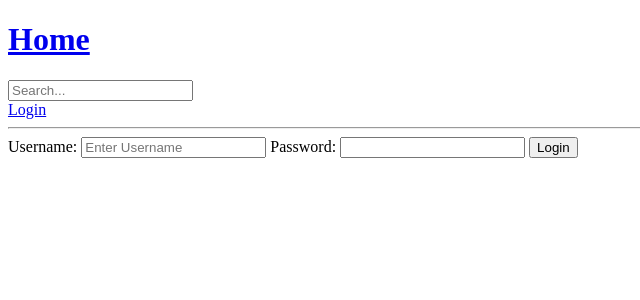
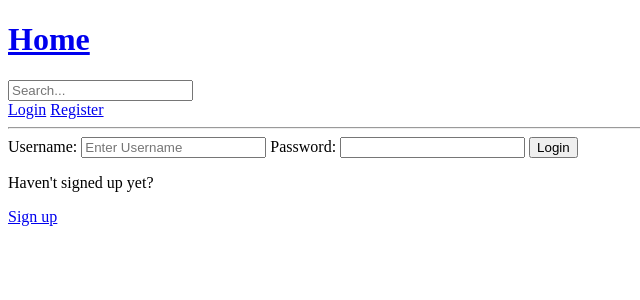
Before and after one commit to ashawe/diskcuss, a Django app: page /login/ in a window 1280 px wide. Shown: the top 300 px of the page, without its empty margins (0-640 px from the left). Run offline with Django 3.2, Linux system fonts and the light colour scheme.

Commit message:
Implement Register

```diff
--- a/base/templates/base/login_register.html
+++ b/base/templates/base/login_register.html
@@ -1,7 +1,7 @@
 {% extends 'main.html' %}
 
 {% block content %}
-
+{% if page == 'login' %}
     <div>
         <form action="" method="post">
             {% csrf_token %}
@@ -14,6 +14,20 @@
 
             <input type="submit" value="Login">
         </form>
+        <p>Haven't signed up yet?</p>
+        <a href="{% url 'register' %}">Sign up</a>
     </div>
+{% else %}
+<div>
+    <form action="" method="post">
+        {% csrf_token %}
 
+        {{form.as_p}}
+
+        <input type="submit" value="Register">
+    </form>
+    <p>Already signed up yet?</p>
+    <a href="{% url 'login' %}">Login</a>
+</div>
+{% endif %}
 {% endblock content %}
--- a/base/urls.py
+++ b/base/urls.py
@@ -5,6 +5,7 @@ from . import views
 urlpatterns = [
     path('login/', views.loginPage, name="login"),
     path('logout/', views.logoutUser, name="logout"),
+    path('register/', views.registerPage, name="register"),
     path('admin/', admin.site.urls),
     path('', views.home, name="home"),
     path('room/<str:pk>/', views.room, name="room"),
--- a/base/views.py
+++ b/base/views.py
@@ -4,6 +4,7 @@ from django.contrib import messages
 from django.contrib.auth import authenticate, login, logout
 from django.contrib.auth.decorators import login_required
 from django.db.models import Q
+from django.contrib.auth.forms import UserCreationForm
 from .models import Room, Topic
 from .forms import RoomForm
 
@@ -14,7 +15,7 @@ def loginPage(request):
         return redirect('home')
 
     if request.method == "POST":
-        username = request.POST.get('username')
+        username = request.POST.get('username').lower()
         password = request.POST.get('password')
 
         try:
@@ -28,12 +29,27 @@ def loginPage(request):
         except:
             messages.error(request, 'Username or Password incorrect')
 
-    context = {}
+    context = {'page':'login'}
     return render(request,'base/login_register.html',context)
 
 def logoutUser(request):
     logout(request)
     return redirect('home')
+
+def registerPage(request):
+    form = UserCreationForm()
+    if request.method == 'POST':
+        form = UserCreationForm(request.POST)
+        if form.is_valid():
+            user = form.save(commit=False)
+            user.username = user.username.lower()
+            user.save()
+            login(request,user)
+            return redirect('home')
+        else:
+            messages.error(request,'Error while registering. Please check all fields and try again.')
+    context = {'page':'register', 'form':form}
+    return render(request, 'base/login_register.html',context)
 
 def home(request):
     q = request.GET.get('q') if request.GET.get('q') != None else ''
--- a/templates/navbar.html
+++ b/templates/navbar.html
@@ -8,6 +8,7 @@
     <a href="{% url 'logout' %}">Logout</a>
 {% else %}
     <a href="{% url 'login' %}">Login</a>
+    <a href="{% url 'register' %}">Register</a>
 {% endif %}
 
 <hr>
```
Lines whose indentation alone changed are shown as unchanged.
